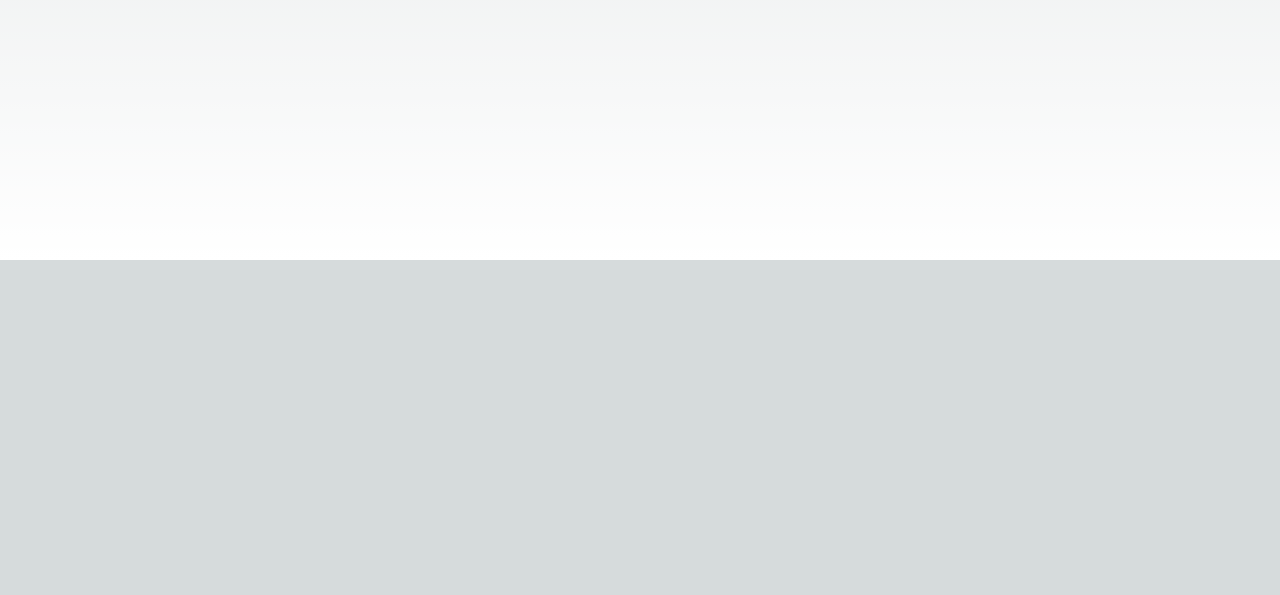
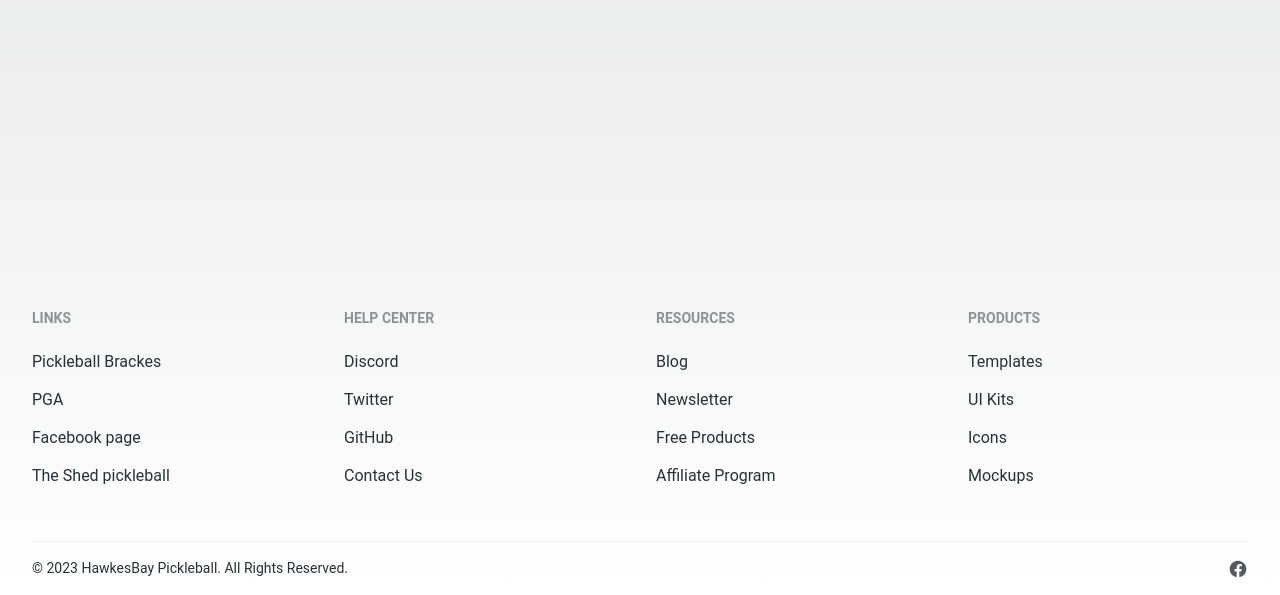
Before and after one commit to tom-mcIvor/pickleball-hawkes-bay, a Next.js app: page / in a window 1280 px wide. Shown: the part 604-1199 px from the top of the page. Before the commit the page ends 864 px from the top, so only its background shows below. Built offline with nearby package versions, Linux system fonts and the light colour scheme.

Commit message:
add styling to the html

```diff
--- a/src/app/layout.tsx
+++ b/src/app/layout.tsx
@@ -2,6 +2,7 @@
 import type { Metadata } from 'next'
 import { Inter } from 'next/font/google'
 import Nav from '@/components/Nav'
+import Footer from '@/components/Footer'
 
 const inter = Inter({ subsets: ['latin'] })
 
@@ -20,6 +21,7 @@
       <body className={inter.className}>
         <Nav />
         {children}
+        <Footer />
       </body>
     </html>
   )
--- /dev/null
+++ b/src/components/Footer.tsx
@@ -0,0 +1,79 @@
+'use client'
+import { Typography } from "@material-tailwind/react";
+
+const SITEMAP = [
+  {
+    title: "Links",
+    links: ["Pickleball Brackes", "PGA", "Facebook page", "The Shed pickleball"],
+  },
+  {
+    title: "Help Center",
+    links: ["Discord", "Twitter", "GitHub", "Contact Us"],
+  },
+  {
+    title: "Resources",
+    links: ["Blog", "Newsletter", "Free Products", "Affiliate Program"],
+  },
+  {
+    title: "Products",
+    links: ["Templates", "UI Kits", "Icons", "Mockups"],
+  },
+];
+
+const currentYear = new Date().getFullYear();
+
+function Footer() {
+  return (
+    <footer className="relative w-full">
+      <div className="mx-auto w-full max-w-7xl px-8">
+        <div className="mx-auto grid w-full grid-cols-1 gap-8 py-12 md:grid-cols-2 lg:grid-cols-4">
+          {SITEMAP.map(({ title, links }, key) => (
+            <div key={key} className="w-full">
+              <Typography
+                variant="small"
+                color="blue-gray"
+                className="mb-4 font-bold uppercase opacity-50"
+              >
+                {title}
+              </Typography>
+              <ul className="space-y-1">
+                {links.map((link, key) => (
+                  <Typography key={key} as="li" color="blue-gray" className="font-normal">
+                    <a
+                      href="#"
+                      className="inline-block py-1 pr-2 transition-transform hover:scale-105"
+                    >
+                      {link}
+                    </a>
+                  </Typography>
+                ))}
+              </ul>
+            </div>
+          ))}
+        </div>
+        <div className="flex w-full flex-col items-center justify-center border-t border-blue-gray-50 py-4 md:flex-row md:justify-between">
+          <Typography
+            variant="small"
+            className="mb-4 text-center font-normal text-blue-gray-900 md:mb-0"
+          >
+            &copy; {currentYear} <a href="https://material-tailwind.com/">HawkesBay Pickleball</a>. All
+            Rights Reserved.
+          </Typography>
+          <div className="flex gap-4 text-blue-gray-900 sm:justify-center">
+            <Typography as="a" href="https://www.facebook.com/groups/369141060184018" className="opacity-80 transition-opacity hover:opacity-100">
+              <svg className="h-5 w-5" fill="currentColor" viewBox="0 0 24 24" aria-hidden="true">
+                <path
+                  fill-rule="evenodd"
+                  d="M22 12c0-5.523-4.477-10-10-10S2 6.477 2 12c0 4.991 3.657 9.128 8.438 9.878v-6.987h-2.54V12h2.54V9.797c0-2.506 1.492-3.89 3.777-3.89 1.094 0 2.238.195 2.238.195v2.46h-1.26c-1.243 0-1.63.771-1.63 1.562V12h2.773l-.443 2.89h-2.33v6.988C18.343 21.128 22 16.991 22 12z"
+                  clip-rule="evenodd"
+                />
+              </svg>
+            </Typography>
+          </div>
+        </div>
+      </div>
+    </footer>
+  );
+}
+
+export default Footer
--- a/src/components/Home.tsx
+++ b/src/components/Home.tsx
@@ -3,7 +3,7 @@
 
 function Home() {
   return (
-    <h1>Welcome to the pickleball hawkes bay website </h1>
+    <h1>Welcome to the pickleball hawkes bay website</h1>
   )
 }
 
--- a/src/components/Nav.tsx
+++ b/src/components/Nav.tsx
@@ -27,7 +27,7 @@
         color="blue-gray"
         className="p-1 font-medium"
       >
-        <a href="#" className="flex items-center hover:text-blue-500 transition-colors">
+        <a href="https://www.pnza.org.nz/tournaments/" className="flex items-center hover:text-blue-500 transition-colors">
           Tournaments
         </a>
       </Typography>
@@ -37,7 +37,7 @@
         color="blue-gray"
         className="p-1 font-medium"
       >
-        <a href="#" className="flex items-center hover:text-blue-500 transition-colors">
+        <a href="https://www.facebook.com/groups/369141060184018" className="flex items-center hover:text-blue-500 transition-colors">
           Facebook
         </a>
       </Typography>
@@ -47,7 +47,7 @@
         color="blue-gray"
         className="p-1 font-medium"
       >
-        <a href="#" className="flex items-center hover:text-blue-500 transition-colors">
+        <a href="https://mydupr.com/" className="flex items-center hover:text-blue-500 transition-colors">
           Dupr
         </a>
       </Typography>
```
